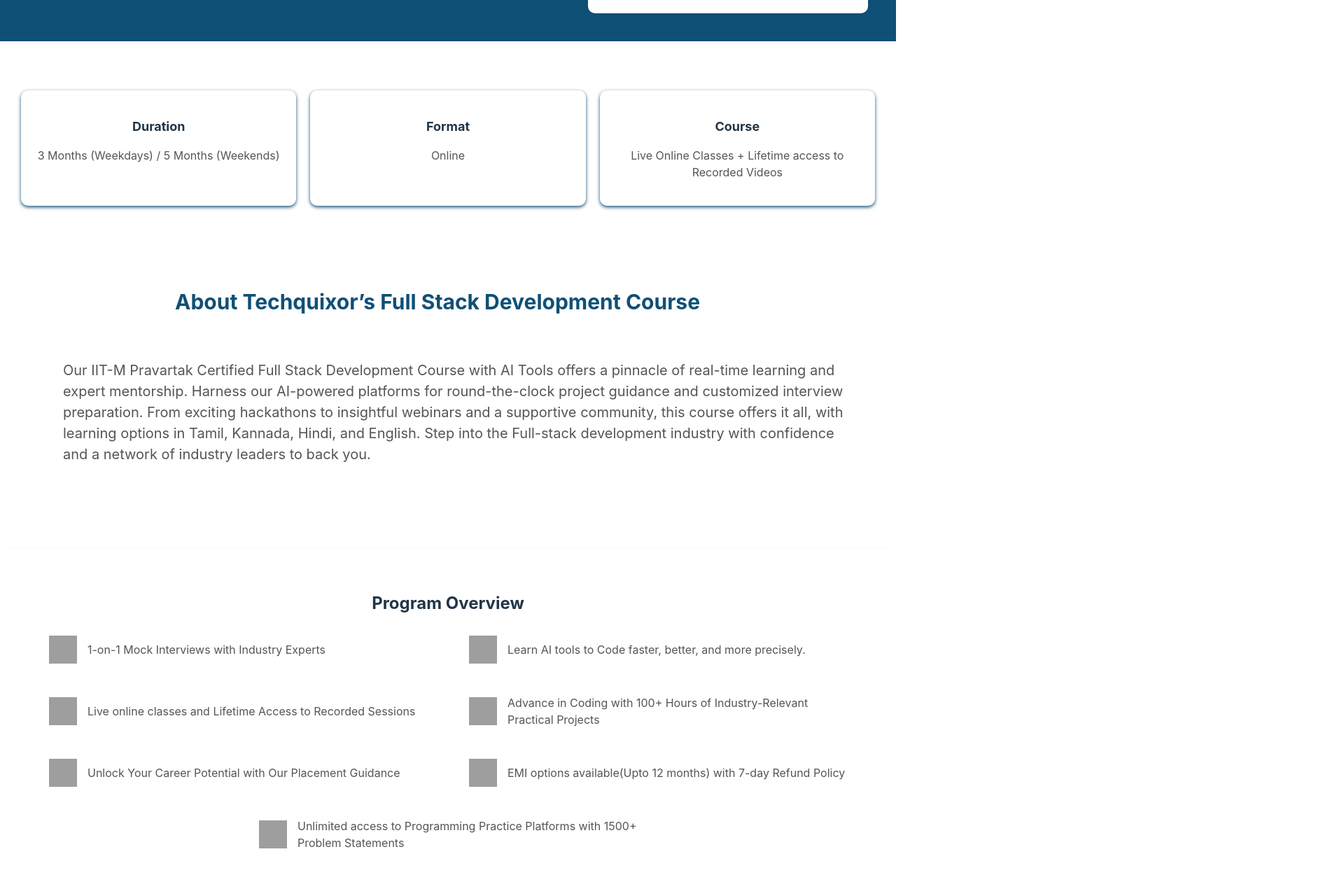
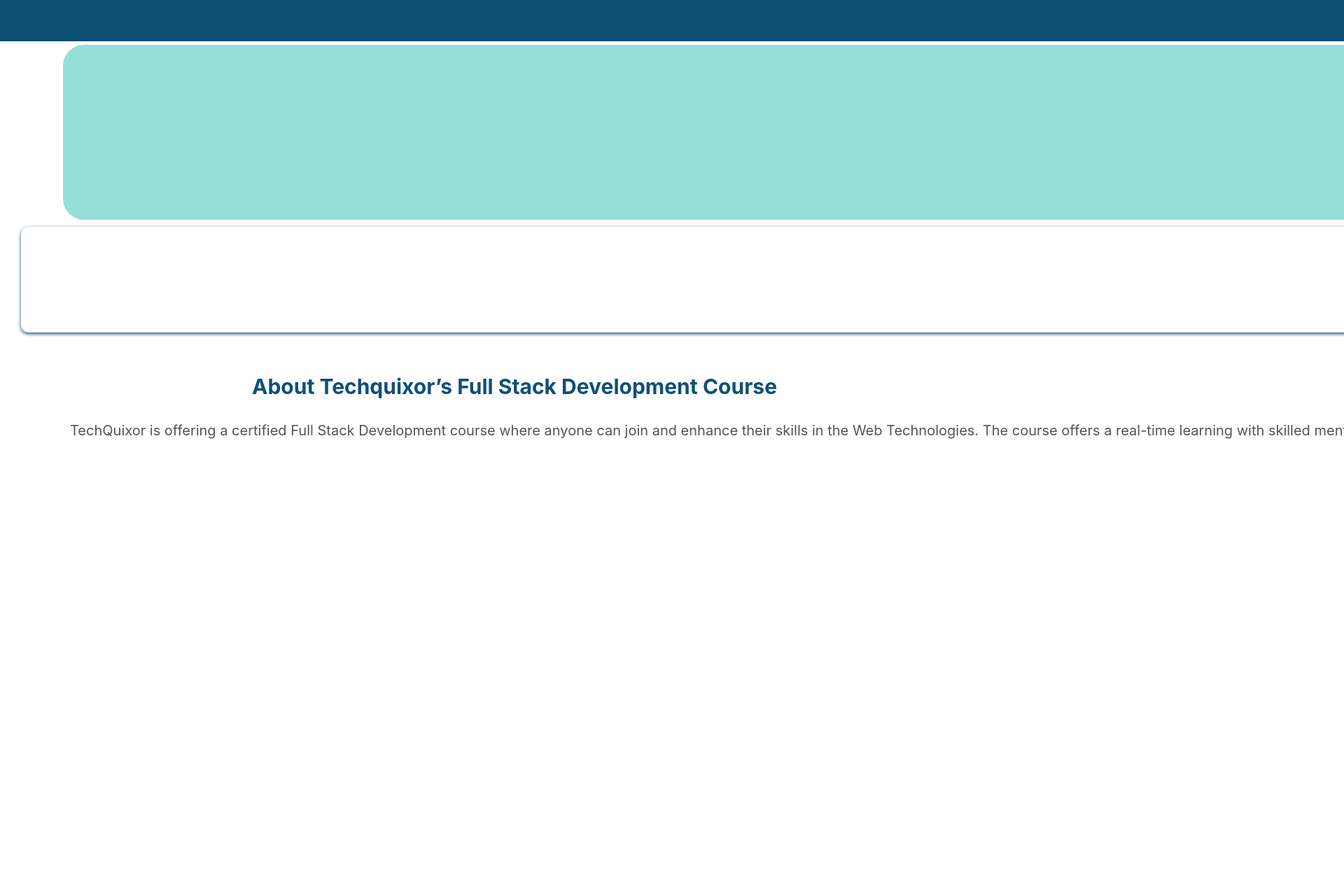
Before and after one commit to vennela2040/Courses-Landingpage, a React (Vite) app in the folder vite-project/: page / in a window 1280 px wide. Shown: the part 500-1780 px from the top of the page at 70% size, 1920 px wide, since content can reach past the window. Built offline with nearby package versions, Linux system fonts and the light colour scheme; grey boxes are pictures that could not be loaded.

Commit message:
added some css

```diff
--- a/vite-project/Components/Home.css
+++ b/vite-project/Components/Home.css
@@ -4,14 +4,13 @@
   justify-content: space-between;
   align-items: center;
   padding: 40px;
-    background-color:#0F5076;
+  background-color: #0F5076;
   color: #fff;
-    /* border-radius: 10px; */
 }
 
 .hero-text {
   width: 60%;
-    font:Inter;
+  font: Inter;
 }
 
 .hero-text h1 {
@@ -19,11 +18,11 @@
   margin-bottom: 20px;
 }
 
-  .hero-text h1 span{
+.hero-text h1 span {
   color: skyblue;
 }
 
-  .hero-text h3{
+.hero-text h3 {
   font-weight: 0px;
 }
 
@@ -44,7 +43,8 @@
   flex-direction: column;
 }
 
-  .hero-form input, .hero-form button {
+.hero-form input,
+.hero-form button {
   margin-bottom: 15px;
   padding: 10px;
   font-size: 16px;
@@ -53,14 +53,14 @@
 }
 
 .hero-form button {
-    background-color:#0F5076;
+  background-color: #0F5076;
   color: #fff;
   border: none;
   cursor: pointer;
 }
 
 .hero-form button:hover {
-    background-color:#0F5076;
+  background-color: #0F5076;
 }
 
 .hero-form label {
@@ -89,8 +89,8 @@
 .info-item {
   flex: 1 1 20%;
   background-color: #fff;
-    padding: 20px;
-    margin: 10px;
+  padding: 25px;
+  margin: -50px 10px;
   border-radius: 10px;
   box-shadow: 0 2px 5px #0F5076;
   text-align: center;
@@ -111,7 +111,7 @@
   padding: 20px;
   background-color: #fff;
   border-radius: 10px;
-    margin-left: 30px;
+  margin-left: 40px;
 }
 
 .about-section h2 {
@@ -120,12 +120,75 @@
   justify-content: center;
   align-items: center;
   margin-left: 200px;
-    color:#0F5076;
+  color: #0F5076;
+  margin-left:300px;
 }
 
 .about-section p {
-    margin-top: 5px;
+  margin-top: -35px;
   font-size: 20px;
   color: #555;
-    padding:40px;
+  padding: 40px;
 }
+
+.monsoon-sale {
+  background-color: hsl(172, 55%, 73%);
+  padding: 5px;
+  text-align: center;
+  margin: 5px 90px;
+  border-radius: 30px;
+
+
+}
+
+.monsoon-sale p {
+  margin: 10px 0;
+  font-weight:bold;
+  font-size: 20px;
+  color: #fff;
+}
+
+.monsoon-sale h3{
+  margin: 10px 0;
+  font-weight:bold;
+  font-size: 25px;
+  color:  #0F5076;
+}
+
+.monsoon-sale button {
+  background-color: #0F5076;
+  color: white;
+  padding: 10px 20px;
+  border: none;
+  border-radius: 20px;
+  cursor: pointer;
+  margin-top: 10px;
+  margin-bottom: 10px;
+}
+
+.timer {
+  display: flex;
+  justify-content: center;
+  margin-top: 10px;
+}
+
+.time-box {
+  background-color:transparent;
+  /* border: 1px solid #ccc; */
+  padding: 10px;
+  margin: 0 5px;
+  text-align: center;
+  border-radius: 5px;
+}
+
+.time-box span {
+  display: block;
+  font-size: 30px;
+  font-weight: bold;
+  color: #0F5076;
+}
+
+.time-box p {
+  margin: 0;
+  font-size: 12px;
+}
--- a/vite-project/Components/Home.jsx
+++ b/vite-project/Components/Home.jsx
@@ -7,9 +7,10 @@
       <div className="hero-section">
         <div className="hero-text">
           <h1>TECHQUIXOR</h1>
-          <h1>certified <span>Full Stack Development Course </span>with Internship Oppurtunity.</h1>
-          <h3>Join the 3 months course right now !</h3>
-         </div>
+          <h1>certified <span>Full Stack Development Course</span> with Internship Opportunity.</h1>
+          <h3>Join the 3 months course right now!</h3>
+          <h3>Up-skill your knowledge in Full Stack Development with this program which consists of Live Online classes followed by internship opportunities in other companies.</h3>
+        </div>
         <div className="hero-form">
           <h2>I’m Interested</h2>
           <form>
@@ -25,26 +26,55 @@
         </div>
       </div>
 
+      <div className="monsoon-sale">
+        <p>Monsoon sale is Live on this Course 🌧️</p>
+        <h3>Coupon code: MONSOONSALE</h3>
+        {/* <button>ENROLL NOW</button> */}
+        <div className="timer">
+          <div className="time-box">
+            <span>0</span>
+            <p>DAYS</p>
+          </div>
+          <div className="time-box">
+            <span>07</span>
+            <p>HOURS</p>
+          </div>
+          <div className="time-box">
+            <span>07</span>
+            <p>MINS</p>
+          </div>
+          <div className="time-box">
+            <span>07</span>
+            <p>SECS</p>
+          </div>
+        </div>
+        <button>ENROLL NOW</button>
+      </div>
+
       <div className="course-info-section">
         <div className="course-info">
           <div className="info-item">
             <h3>Duration</h3>
-            <p>3 Months (Weekdays) / 5 Months (Weekends)</p>
+            <p>6 Months</p>
           </div>
           <div className="info-item">
             <h3>Format</h3>
             <p>Online</p>
           </div>
           <div className="info-item">
+            <h3>Pricing</h3>
+            <p>Depends on the score of Assignment Test</p>
+          </div>
+          <div className="info-item">
             <h3>Course</h3>
-            <p>Live Online Classes + Lifetime access to Recorded Videos</p>
+            <p>Live Online Classes</p>
           </div>
         </div>
       </div>
 
       <div className="about-section">
         <h2>About Techquixor’s Full Stack Development Course</h2>
-        <p>Our IIT-M Pravartak Certified Full Stack Development Course with AI Tools offers a pinnacle of real-time learning and expert mentorship. Harness our AI-powered platforms for round-the-clock project guidance and customized interview preparation. From exciting hackathons to insightful webinars and a supportive community, this course offers it all, with learning options in Tamil, Kannada, Hindi, and English. Step into the Full-stack development industry with confidence and a network of industry leaders to back you.</p>
+        <p>TechQuixor is offering a certified Full Stack Development course where anyone can join and enhance their skills in the Web Technologies. The course offers a real-time learning with skilled mentors and a supportive community with learning options in English and Telugu.So join the course and step into the Full stack world, mastering the art in just 3 months.</p>
       </div>
     </div>
   );
--- /dev/null
+++ b/vite-project/Components/InstructorsSlider.css
@@ -0,0 +1,35 @@
+.instructor-cards {
+  width: 80%;
+  margin: 0 auto;
+}
+
+.instructor-cards .card {
+  background: #f9f9f9;
+  border-radius: 10px;
+  padding: 20px;
+  text-align: center;
+  box-shadow: 0 4px 8px rgba(0, 0, 0, 0.1);
+}
+
+.instructor-cards .card .avatar {
+  width: 80px;
+  height: 80px;
+  background: #e0e0e0;
+  border-radius: 50%;
+  margin: 0 auto 10px;
+}
+
+.instructor-cards .card h3 {
+  margin: 10px 0;
+  font-size: 1.2em;
+}
+
+.instructor-cards .card p {
+  color: #777;
+  font-size: 1em;
+}
+
+.slick-prev:before,
+.slick-next:before {
+  color: black;
+}
--- /dev/null
+++ b/vite-project/Components/InstructorsSlider.jsx
@@ -0,0 +1,66 @@
+import React from 'react';
+import Slider from 'react-slick';
+import 'slick-carousel/slick/slick.css';
+import 'slick-carousel/slick/slick-theme.css';
+import './InstructorsSlider.css'; // Add your custom styles here
+
+const InstructorsSlider = () => {
+  const settings = {
+    dots: true,
+    infinite: true,
+    speed: 500,
+    slidesToShow: 4,
+    slidesToScroll: 1,
+    responsive: [
+      {
+        breakpoint: 1024,
+        settings: {
+          slidesToShow: 3,
+          slidesToScroll: 1,
+          infinite: true,
+          dots: true,
+        },
+      },
+      {
+        breakpoint: 600,
+        settings: {
+          slidesToShow: 2,
+          slidesToScroll: 1,
+        },
+      },
+      {
+        breakpoint: 480,
+        settings: {
+          slidesToShow: 1,
+          slidesToScroll: 1,
+        },
+      },
+    ],
+  };
+
+  const instructors = [
+    { name: 'Instructor 1', role: 'Role 1' },
+    { name: 'Instructor 2', role: 'Role 2' },
+    { name: 'Instructor 3', role: 'Role 3' },
+    { name: 'Instructor 4', role: 'Role 4' },
+    { name: 'Instructor 5', role: 'Role 5' },
+    // Add more instructors as needed
+  ];
+
+  return (
+    <div className="instructor-cards">
+      <h2>Instructors</h2>
+      <Slider {...settings}>
+        {instructors.map((instructor, index) => (
+          <div key={index} className="card">
+            <div className="avatar"></div>
+            <h3>{instructor.name}</h3>
+            <p>{instructor.role}</p>
+          </div>
+        ))}
+      </Slider>
+    </div>
+  );
+};
+
+export default InstructorsSlider;
--- a/vite-project/Components/ProgramOverview.css
+++ /dev/null
@@ -1,37 +0,0 @@
-.program-overview {
-    padding: 40px;
-    background-color: #fff;
-    border-radius: 10px;
-    box-shadow: 0 2px 5px rgba(0,0,0,0.1);
-    margin-top: 40px;
-  }
-
-  .program-overview h2 {
-    text-align: center;
-    font-size: 24px;
-    margin-bottom: 20px;
-  }
-
-  .overview-items {
-    display: flex;
-    flex-wrap: wrap;
-    justify-content: space-around;
-  }
-
-  .overview-item {
-    display: flex;
-    align-items: center;
-    width: 45%;
-    margin-bottom: 20px;
-  }
-
-  .overview-item img {
-    width: 40px;
-    height: 40px;
-    margin-right: 15px;
-  }
-
-  .overview-item p {
-    font-size: 16px;
-    color: #555;
-  }
--- a/vite-project/Components/ProgramOverview.jsx
+++ /dev/null
@@ -1,42 +0,0 @@
-import React from 'react';
-import './ProgramOverview.css';
-
-const ProgramOverview = () => {
-  return (
-    <div className="program-overview">
-      <h2>Program Overview</h2>
-      <div className="overview-items">
-        <div className="overview-item">
-          <img src="path_to_icon1" alt="Icon 1"/>
-          <p>1-on-1 Mock Interviews with Industry Experts</p>
-        </div>
-        <div className="overview-item">
-          <img src="path_to_icon2" alt="Icon 2"/>
-          <p>Learn AI tools to Code faster, better, and more precisely.</p>
-        </div>
-        <div className="overview-item">
-          <img src="path_to_icon3" alt="Icon 3"/>
-          <p>Live online classes and Lifetime Access to Recorded Sessions</p>
-        </div>
-        <div className="overview-item">
-          <img src="path_to_icon4" alt="Icon 4"/>
-          <p>Advance in Coding with 100+ Hours of Industry-Relevant Practical Projects</p>
-        </div>
-        <div className="overview-item">
-          <img src="path_to_icon5" alt="Icon 5"/>
-          <p>Unlock Your Career Potential with Our Placement Guidance</p>
-        </div>
-        <div className="overview-item">
-          <img src="path_to_icon6" alt="Icon 6"/>
-          <p>EMI options available(Upto 12 months) with 7-day Refund Policy</p>
-        </div>
-        <div className="overview-item">
-          <img src="path_to_icon7" alt="Icon 7"/>
-          <p>Unlimited access to Programming Practice Platforms with 1500+ Problem Statements</p>
-        </div>
-      </div>
-    </div>
-  );
-};
-
-export default ProgramOverview;
--- a/vite-project/package.json
+++ b/vite-project/package.json
@@ -11,7 +11,9 @@
   },
   "dependencies": {
     "react": "^18.3.1",
-    "react-dom": "^18.3.1"
+    "react-dom": "^18.3.1",
+    "react-slick": "^0.30.2",
+    "slick-carousel": "^1.8.1"
   },
   "devDependencies": {
     "@types/react": "^18.3.3",
--- a/vite-project/src/App.jsx
+++ b/vite-project/src/App.jsx
@@ -1,13 +1,14 @@
 import Home from "../Components/Home"
+import InstructorsSlider from "../Components/InstructorsSlider"
 import NavBar from "../Components/NavBar"
-import ProgramOverview from "../Components/ProgramOverview"
+
 
 function App() {
   return (
     <>
       <NavBar />
       <Home />
-      <ProgramOverview />
+      <InstructorsSlider />
     </>
   )
 }
```
Also changed, not shown: 1 other file (tests, documents, lock files or other folders). Lines whose indentation alone changed are shown as unchanged.
